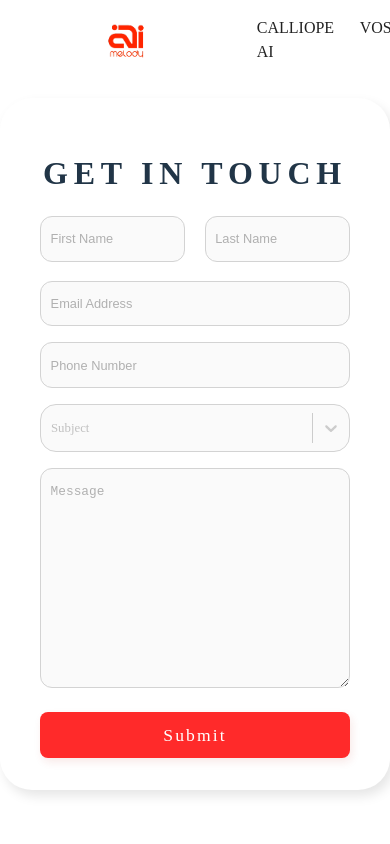
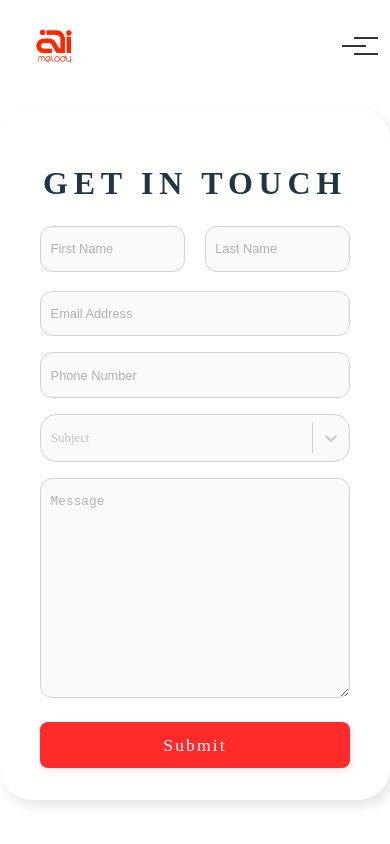
Before and after one commit to cl868/AI-Melody, a React (Vite) app: page /contact-us in a window 390 px wide. Shown: the top 844 px of the page. Built offline with nearby package versions, Linux system fonts and the light colour scheme.

Commit message:
Add mobile responsive design and mobile menu implementation

```diff
--- a/src/App.css
+++ b/src/App.css
@@ -1898,3 +1898,240 @@ select.signup-form {
   /* Optionally, you can keep the same underline for focus/active for consistency: */
   border-bottom: 2px solid #e53935;
 }
+
+/* Mobile Responsive Styles */
+@media (max-width: 768px) {
+  /* Navbar Mobile Styles */
+  .navbar {
+    padding: 0.5rem 1rem;
+    flex-wrap: wrap;
+  }
+
+  .navbar-logo-left {
+    margin: 0;
+    padding: 0.5rem;
+  }
+
+  .navbar-tabs {
+    display: none; /* Hide tabs on mobile - consider adding a mobile menu */
+    width: 100%;
+    padding: 1rem 0;
+    margin: 0;
+    gap: 1rem;
+  }
+
+  .navbar-icons {
+    margin-left: auto;
+  }
+
+  /* Hero Section Mobile Styles */
+  .hero-section {
+    padding: 2rem 1rem;
+    min-height: auto;
+  }
+
+  .hero-content {
+    padding: 0 1rem;
+  }
+
+  .main-hero-title {
+    font-size: 2rem;
+    line-height: 1.2;
+  }
+
+  .subtitle {
+    font-size: 1rem;
+    letter-spacing: 0.05em;
+    margin: 1rem 0;
+  }
+
+  .main-hero-video {
+    margin: 1rem auto;
+    border-radius: 12px;
+  }
+
+  /* Product Overview Mobile Styles */
+  .product-overview-section {
+    padding: 2rem 1rem;
+  }
+
+  .product-overview-title {
+    font-size: 1.8rem;
+    margin-bottom: 2rem;
+  }
+
+  .product-overview-row {
+    flex-direction: column;
+    gap: 2rem;
+    padding: 1rem;
+  }
+
+  .product-overview-row.reverse {
+    flex-direction: column;
+  }
+
+  .product-overview-image-col {
+    width: 100%;
+  }
+
+  .product-overview-image {
+    width: 100%;
+    height: auto;
+    border-radius: 12px;
+  }
+
+  .product-overview-info {
+    width: 100%;
+    padding: 0;
+  }
+
+  .product-overview-name {
+    font-size: 1.5rem;
+  }
+
+  .product-overview-desc {
+    font-size: 1rem;
+    line-height: 1.5;
+  }
+
+  /* Use Cases Section Mobile Styles */
+  .use-cases-section {
+    padding: 2rem 1rem;
+  }
+
+  .use-cases-grid {
+    grid-template-columns: 1fr;
+    gap: 2rem;
+  }
+
+  .use-cases-title {
+    font-size: 1.8rem;
+  }
+
+  .use-cases-subtitle {
+    font-size: 1rem;
+    padding: 0 1rem;
+  }
+}
+
+/* Tablet Responsive Styles */
+@media (min-width: 769px) and (max-width: 1024px) {
+  .navbar {
+    padding: 0.5rem 2rem;
+  }
+
+  .navbar-tabs {
+    gap: 3rem;
+  }
+
+  .main-hero-title {
+    font-size: 2.5rem;
+  }
+
+  .product-overview-row {
+    gap: 2rem;
+  }
+
+  .use-cases-grid {
+    grid-template-columns: repeat(2, 1fr);
+  }
+}
+
+/* Mobile Menu Styles */
+.mobile-menu-button {
+  display: none;
+  background: none;
+  border: none;
+  cursor: pointer;
+  padding: 0.5rem;
+  margin-left: 1rem;
+}
+
+.hamburger {
+  display: block;
+  position: relative;
+  width: 24px;
+  height: 2px;
+  background: #333;
+  transition: all 0.3s ease-in-out;
+}
+
+.hamburger::before,
+.hamburger::after {
+  content: '';
+  position: absolute;
+  width: 24px;
+  height: 2px;
+  background: #333;
+  transition: all 0.3s ease-in-out;
+}
+
+.hamburger::before {
+  transform: translateY(-8px);
+}
+
+.hamburger::after {
+  transform: translateY(8px);
+}
+
+.hamburger.open {
+  background: transparent;
+}
+
+.hamburger.open::before {
+  transform: rotate(45deg);
+}
+
+.hamburger.open::after {
+  transform: rotate(-45deg);
+}
+
+.mobile-menu {
+  display: none;
+  position: fixed;
+  top: 0;
+  left: 0;
+  width: 100%;
+  height: 100vh;
+  background: #fff;
+  padding: 6rem 2rem 2rem;
+  z-index: 99;
+  transform: translateX(-100%);
+  transition: transform 0.3s ease-in-out;
+}
+
+.mobile-menu.open {
+  transform: translateX(0);
+}
+
+.mobile-menu-item {
+  display: block;
+  padding: 1rem 0;
+  font-size: 1.2rem;
+  color: #333;
+  text-decoration: none;
+  border-bottom: 1px solid #eee;
+}
+
+.mobile-menu-item.active {
+  color: #e53935;
+}
+
+@media (max-width: 768px) {
+  .mobile-menu-button {
+    display: block;
+  }
+
+  .mobile-menu {
+    display: block;
+  }
+
+  .navbar-icons {
+    display: flex;
+    align-items: center;
+  }
+
+  .navbar-action {
+    display: none;
+  }
+}
--- a/src/components/Navbar.jsx
+++ b/src/components/Navbar.jsx
@@ -1,4 +1,4 @@
-import React from "react";
+import React, { useState } from "react";
 import "../App.css";
 import Logo from "./Logo";
 import { Link, NavLink } from "react-router-dom";
@@ -11,6 +11,12 @@ const TABS = [
 ];
 
 function Navbar() {
+  const [isMobileMenuOpen, setIsMobileMenuOpen] = useState(false);
+
+  const toggleMobileMenu = () => {
+    setIsMobileMenuOpen(!isMobileMenuOpen);
+  };
+
   return (
     <nav className="navbar">
       <NavLink to="/" className="navbar-logo-left" style={{ cursor: "pointer" }} end>
@@ -31,6 +37,24 @@ function Navbar() {
       <div className="navbar-icons">
         <NavLink to="/login" className="navbar-action">Login</NavLink>
         <NavLink to="/signup" className="navbar-action">Sign Up</NavLink>
+        <button className="mobile-menu-button" onClick={toggleMobileMenu}>
+          <span className={`hamburger ${isMobileMenuOpen ? 'open' : ''}`}></span>
+        </button>
+      </div>
+
+      {/* Mobile Menu */}
+      <div className={`mobile-menu ${isMobileMenuOpen ? 'open' : ''}`}>
+        {TABS.map(tab => (
+          <NavLink
+            key={tab.label}
+            to={tab.path}
+            className={({ isActive }) => `mobile-menu-item${isActive ? " active" : ""}`}
+            onClick={() => setIsMobileMenuOpen(false)}
+            end
+          >
+            {tab.label}
+          </NavLink>
+        ))}
       </div>
     </nav>
   );
```
